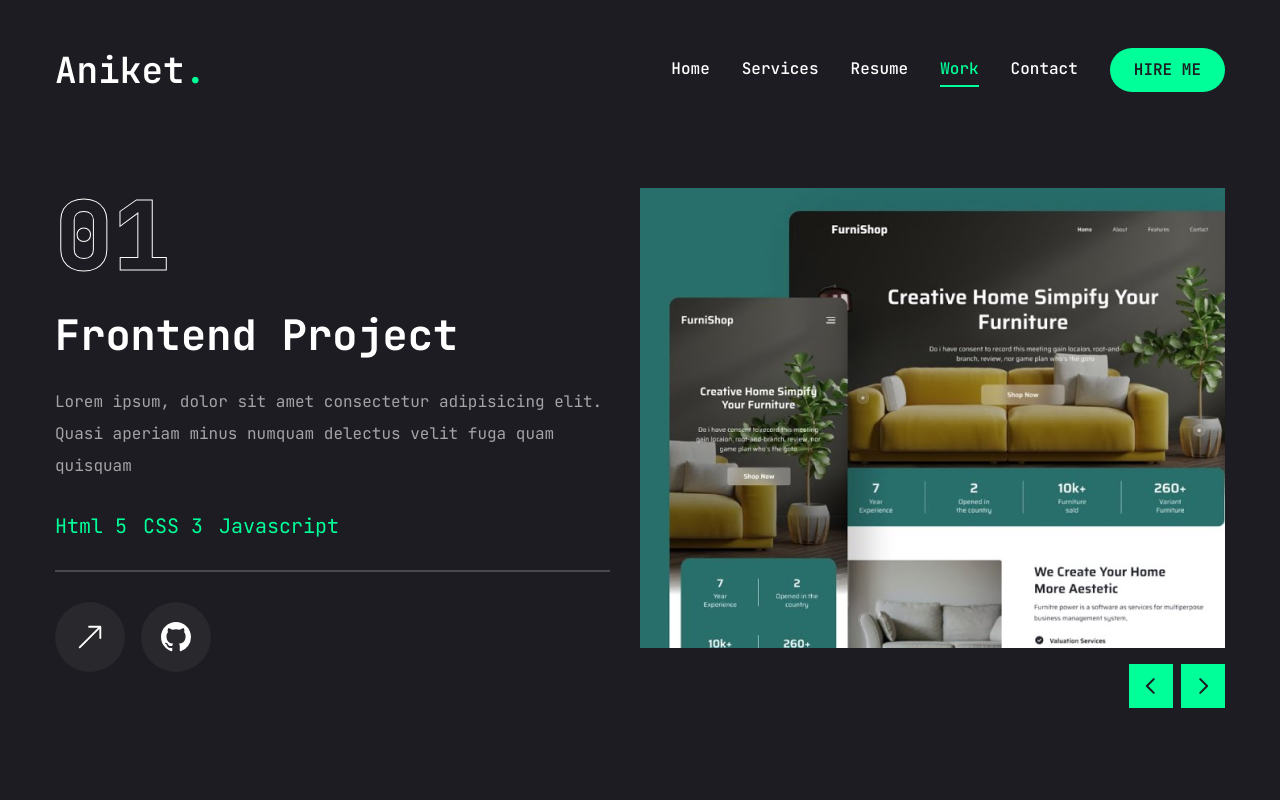
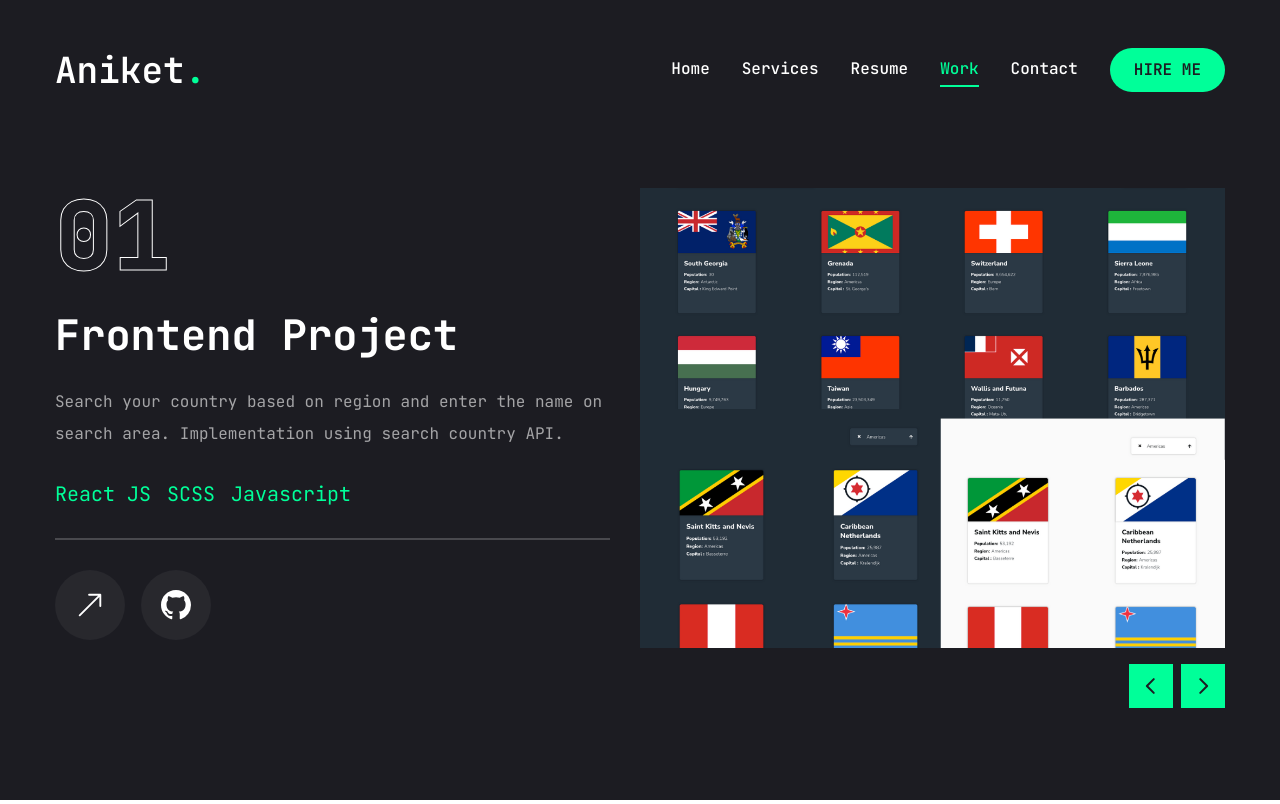
Before and after one commit to aniketbumbc/nextjs-portfolio, a Next.js app: page /work in a window 1280 px wide. Built offline with nearby package versions, Linux system fonts and the light colour scheme.

Commit message:
live project added

```diff
--- a/app/work/page.jsx
+++ b/app/work/page.jsx
@@ -19,13 +19,13 @@ const projects = [
   {
     num: '01',
     category: 'frontend',
-    title: 'Project-1',
+    title: 'Search Your Country',
     description:
-      'Lorem ipsum, dolor sit amet consectetur adipisicing elit. Quasi aperiam minus numquam delectus velit fuga quam quisquam',
-    stack: [{ name: 'Html 5' }, { name: 'CSS 3' }, { name: 'Javascript' }],
+      'Search your country based on region and enter the name on search area. Implementation using search country API.',
+    stack: [{ name: 'React JS' }, { name: 'SCSS' }, { name: 'Javascript' }],
     image: '/assets/work/thumb1.png',
-    live: '',
-    github: '',
+    live: 'https://aniketbumbc.github.io/search-you-country/',
+    github: 'https://github.com/aniketbumbc/search-you-country',
   },
   {
     num: '02',
@@ -92,7 +92,7 @@ const Work = () => {
 
               <div className='border border-white/20'></div>
               <div className='flex items-center gap-4'>
-                <Link href={project.live}>
+                <Link href={project.live} target='_blank'>
                   <TooltipProvider delayDuration={100}>
                     <Tooltip>
                       <TooltipTrigger className='w-[70px] h-[70px] rounded-full bg-white/5 flex justify-center items-center group'>
@@ -105,7 +105,7 @@ const Work = () => {
                   </TooltipProvider>
                 </Link>
 
-                <Link href={project.live}>
+                <Link href={project.live} target='_blank'>
                   <TooltipProvider delayDuration={100}>
                     <Tooltip>
                       <TooltipTrigger className='w-[70px] h-[70px] rounded-full bg-white/5 flex justify-center items-center group'>
```
Also changed, not shown: public/assets/work/thumb1-old.png (added), public/assets/work/thumb1.png.
